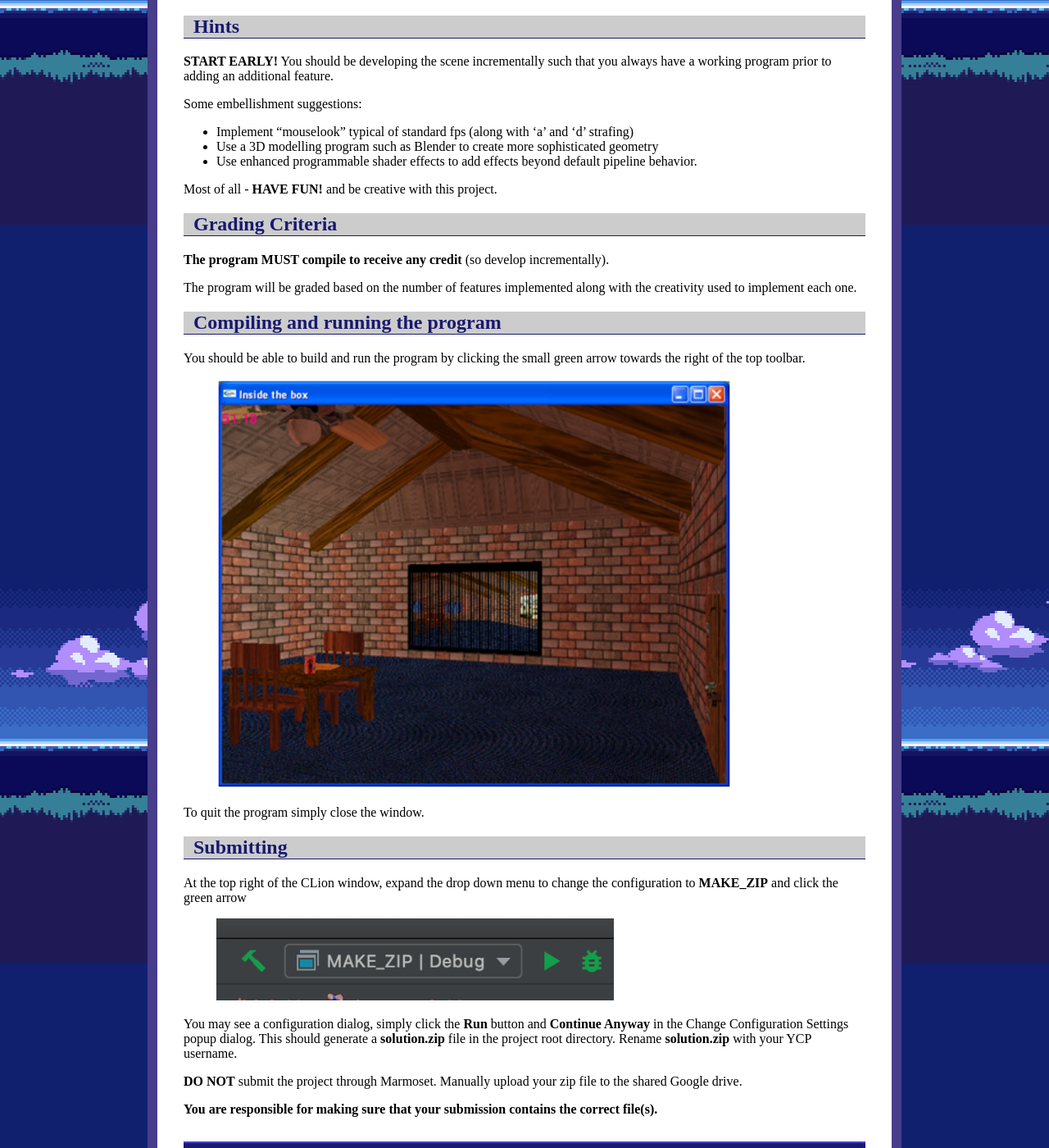
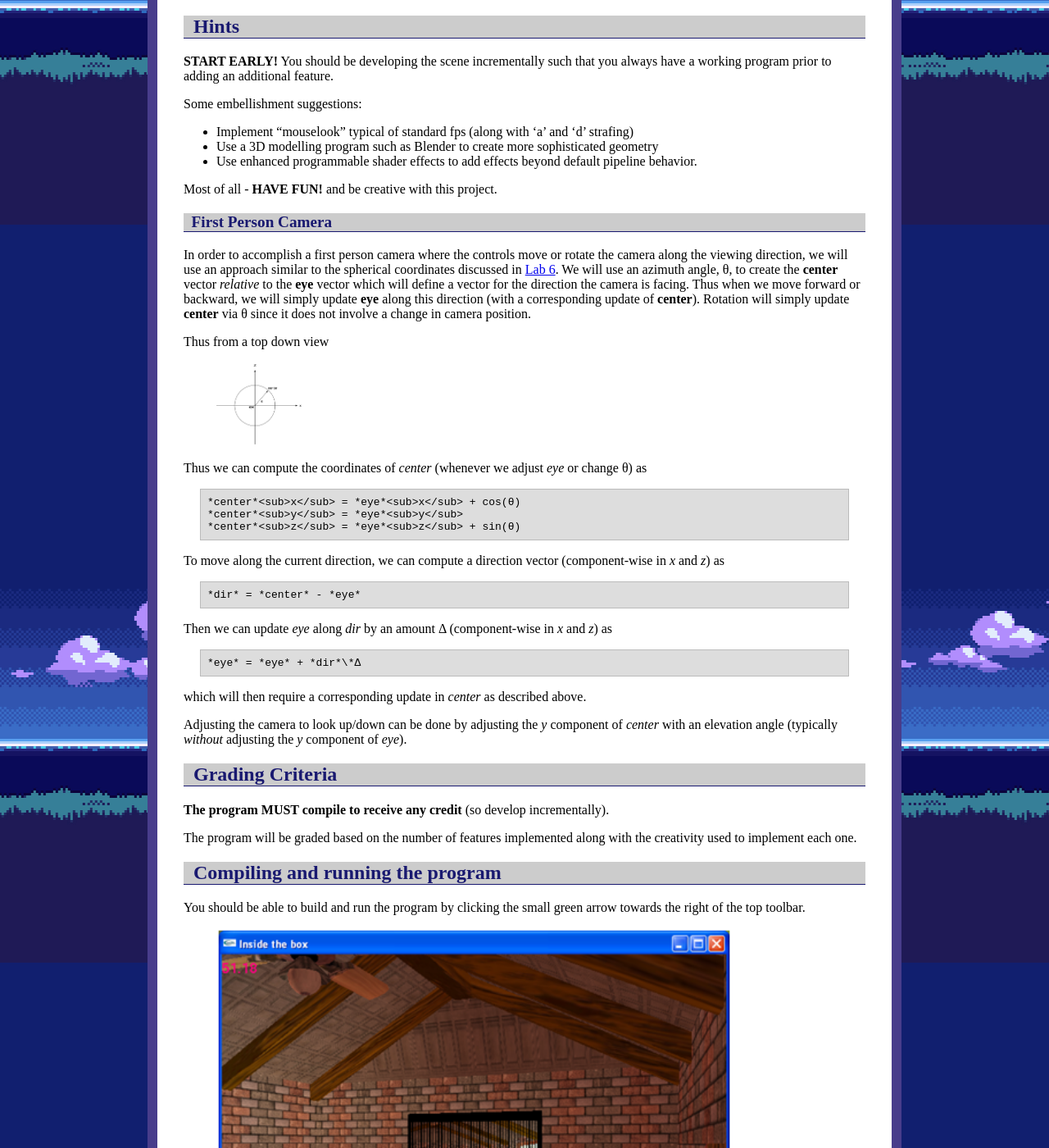
Before and after one commit to ycpcs/cs370-fall2020, a Jekyll site: the page built from assign/project.md, in a window 1280 px wide and 1400 px high, scrolled down 1526 px. Shown: the whole window at 82% size. Built offline with Jekyll 4.4.1, drawn with Linux system fonts in a browser that asks for light colours.

Commit message:
update project
update project

```diff
--- a/assign/project.md
+++ b/assign/project.md
@@ -84,6 +84,32 @@ Some embellishment suggestions:
 
 Most of all - **HAVE FUN!** and be creative with this project.
 
+### First Person Camera
+
+In order to accomplish a first person camera where the controls move or rotate the camera along the viewing direction, we will use an approach similar to the spherical coordinates discussed in [Lab 6](../labs/lab06.html). We will use an azimuth angle, θ, to create the **center** vector *relative* to the **eye** vector which will define a vector for the direction the camera is facing. Thus when we move forward or backward, we will simply update **eye** along this direction (with a corresponding update of **center**). Rotation will simply update **center** via θ since it does not involve a change in camera position.
+
+Thus from a top down view
+
+> <img src="images/project/camera.png" alt="Camera Diagram" height="100"/>
+
+Thus we can compute the coordinates of *center* (whenever we adjust *eye* or change θ) as
+
+    *center*<sub>x</sub> = *eye*<sub>x</sub> + cos(θ)
+    *center*<sub>y</sub> = *eye*<sub>y</sub>
+    *center*<sub>z</sub> = *eye*<sub>z</sub> + sin(θ)
+
+To move along the current direction, we can compute a direction vector (component-wise in *x* and *z*) as
+
+    *dir* = *center* - *eye*
+
+Then we can update *eye* along *dir* by an amount Δ (component-wise in *x* and *z*) as
+
+    *eye* = *eye* + *dir*\*Δ
+
+which will then require a corresponding update in *center* as described above.
+
+Adjusting the camera to look up/down can be done by adjusting the *y* component of *center* with an elevation angle (typically *without* adjusting the *y* component of *eye*).
+
 ## Grading Criteria
 
 **The program MUST compile to receive any credit** (so develop incrementally).
```
Also changed, not shown: assign/images/project/camera.png (added).
